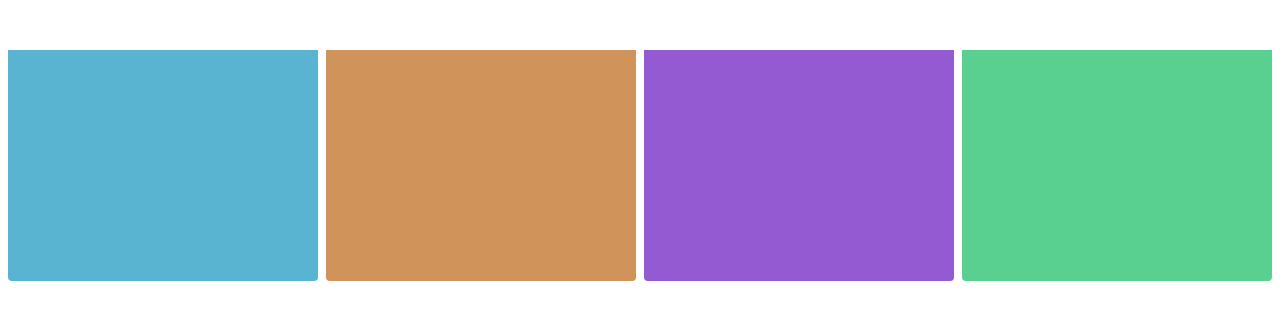
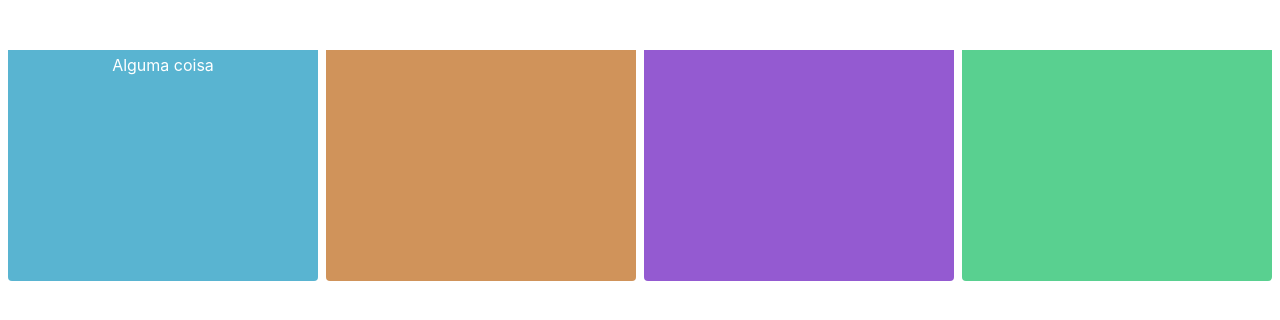
Before and after one commit to rfcosta85/kanban, a React (Create React App) app in the folder kanban/: page / in a window 1280 px wide. Shown: the top 320 px of the page. Built offline with nearby package versions, Linux system fonts and the light colour scheme.

Commit message:
Created title component

```diff
--- a/kanban/src/App.js
+++ b/kanban/src/App.js
@@ -1,10 +1,13 @@
 import './App.css'
 import Tasks from './components/tasksFolder/Tasks'
+import Title from './components/titlesFolder/Title'
 
 function App() {
   return (
     <div className="App">
-      <Tasks Tasks variant="blue"></Tasks>
+      <Tasks variant="blue">
+        <Title icons="black">Alguma coisa</Title>
+      </Tasks>
       <Tasks variant="orange"></Tasks>
       <Tasks variant="purple"></Tasks>
       <Tasks variant="green"></Tasks>
--- a/kanban/src/components/tasksFolder/Tasks.js
+++ b/kanban/src/components/tasksFolder/Tasks.js
@@ -1,12 +1,8 @@
 import '../tasksFolder/Tasks.css'
 
 const Tasks = (props) => {
-  const { variant } = props
-  return (
-    <div className={`box box__${variant}`}>
-      <div className={`title`}></div>
-    </div>
-  )
+  const { variant, children } = props
+  return <div className={`box box__${variant}`}>{children}</div>
 }
 
 export default Tasks
--- /dev/null
+++ b/kanban/src/components/titlesFolder/Title.css
@@ -0,0 +1,7 @@
+.title {
+  color: #ffff;
+}
+
+.title__icons {
+  color: black;
+}
--- /dev/null
+++ b/kanban/src/components/titlesFolder/Title.js
@@ -0,0 +1,13 @@
+import '../titlesFolder/Title.css'
+
+const Title = (props) => {
+  const { icons, colorText, children } = props
+
+  return (
+    <div className={`title title__${icons} title__${colorText}`}>
+      {children}
+    </div>
+  )
+}
+
+export default Title
```
